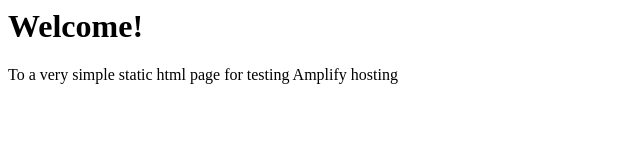
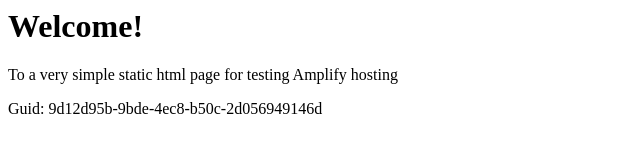
Before and after one commit to aws-aemilia-cmh/Github-PR-Commit-Integration-Test-DoNotTouch-Gith-OKSLNVO2-v1-prod-us-east-2, a website: page src/index.html in a window 1280 px wide. Shown: the whole page, without its empty margins (0-640 px from the left). Drawn offline with Linux system fonts and the light colour scheme.

Commit message:
commit from integ tests

```diff
--- a/src/index.html
+++ b/src/index.html
@@ -1,3 +1,5 @@
+
+
 <html lang="en">
 
 <head>
@@ -10,6 +12,6 @@
 <body>
     <h1>Welcome!</h1>
     <p>To a very simple static html page for testing Amplify hosting</p>
-</body>
+    <p>Guid: 9d12d95b-9bde-4ec8-b50c-2d056949146d</p></body>
 
 </html>
```
